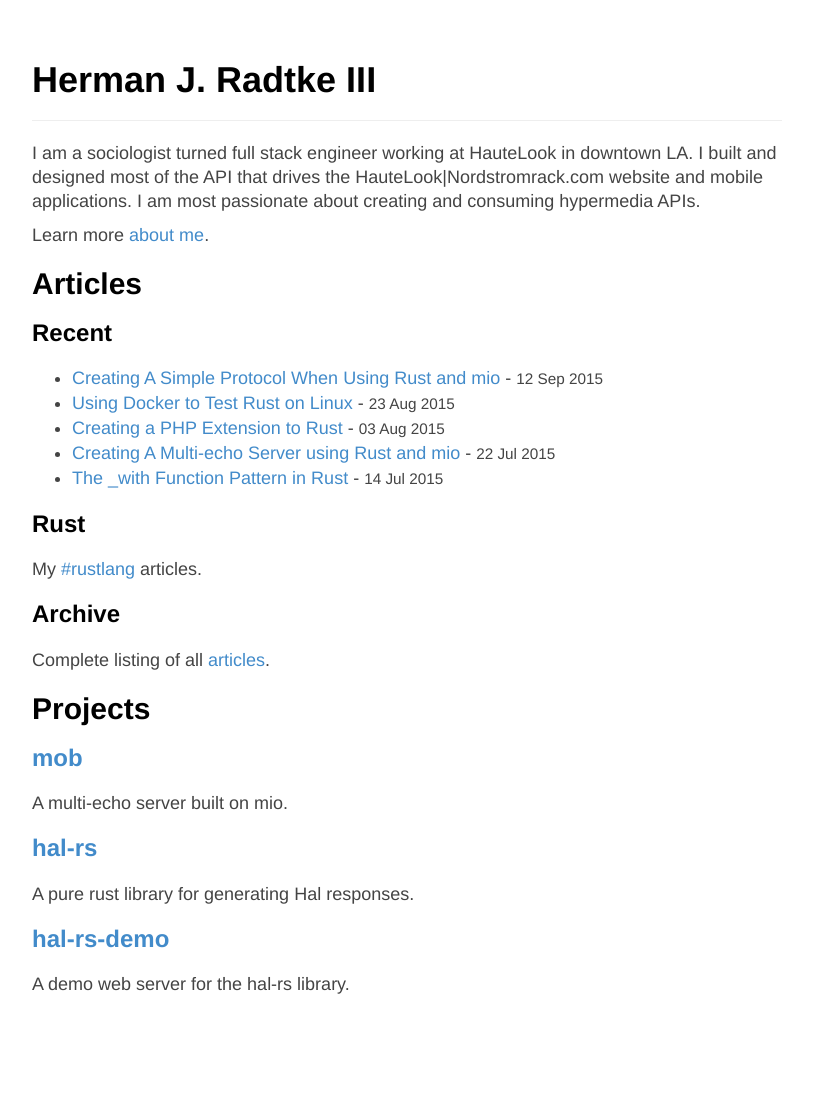
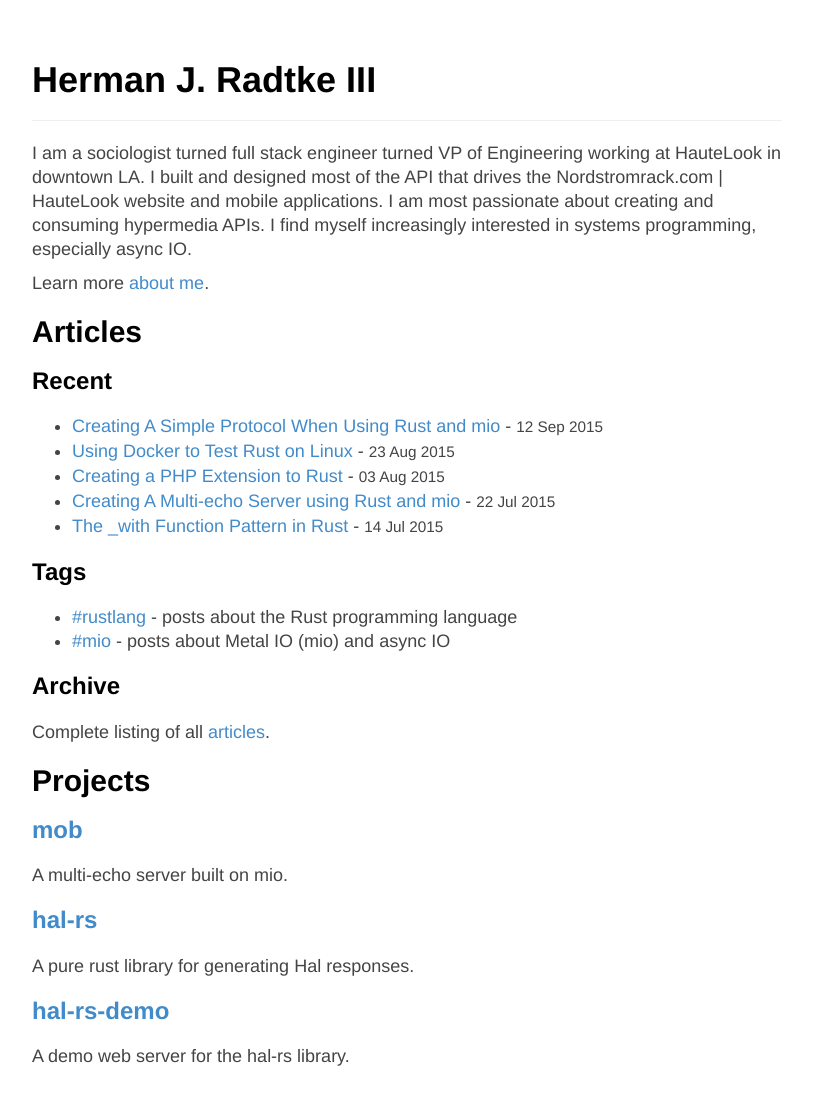
Before and after one commit to hjr3/hjr3.github.io, a Jekyll site: the page built from index.html, in a window 1280 px wide. Shown: the whole page, without its empty margins (233-1046 px from the left). Built offline with Jekyll 4.4.1, drawn with Linux system fonts in a browser that asks for light colours; Markdown is read by kramdown in place of the engine named in the settings; the list of posts is cut into pages by our own code; before the commit the page ends 1046 px from its top, so only the background shows below that.

Commit message:
Add #mio tag

```diff
--- a/index.html
+++ b/index.html
@@ -6,7 +6,7 @@ title: Herman J. Radtke III
 <h1>{{ site.author.name }}</h1>
 <hr/>
 <p>
-I am a sociologist turned full stack engineer working at HauteLook in downtown LA. I built and designed most of the API that drives the HauteLook|Nordstromrack.com website and mobile applications.  I am most passionate about creating and consuming hypermedia APIs.
+I am a sociologist turned full stack engineer turned VP of Engineering working at HauteLook in downtown LA. I built and designed most of the API that drives the Nordstromrack.com | HauteLook website and mobile applications. I am most passionate about creating and consuming hypermedia APIs. I find myself increasingly interested in systems programming, especially async IO.
 </p>
 <p>
 Learn more <a href="http://about.me/hermanradtke">about me</a>.
@@ -24,9 +24,16 @@ Learn more <a href="http://about.me/hermanradtke">about me</a>.
   {% endfor %}
 </ul>
 
-<h3>Rust</h3>
+<h3>Tags</h3>
 
-<p>My <a href="/tags/rustlang.html">#rustlang</a> articles.</p>
+<ul>
+  <li>
+    <a href="/tags/rustlang.html">#rustlang</a> - posts about the Rust programming language</small>
+  </li>
+  <li>
+    <a href="/tags/mio.html"a>#mio</a> - posts about Metal IO (mio) and async IO</small>
+  </li>
+</ul>
 
 <h3>Archive</h3>
 
```
Also changed, not shown: _posts/2015-07-12-my-basic-understanding-of-mio-and-async-io.md (+1 -0 lines), _posts/2015-07-22-creating-a-multi-echo-server-using-rust-and-mio.md (+1 -0 lines), _posts/2015-09-12-creating-a-simple-protocol-when-using-rust-and-mio.md (+1 -0 lines), tags/mio.html (added, +13 -0 lines).
